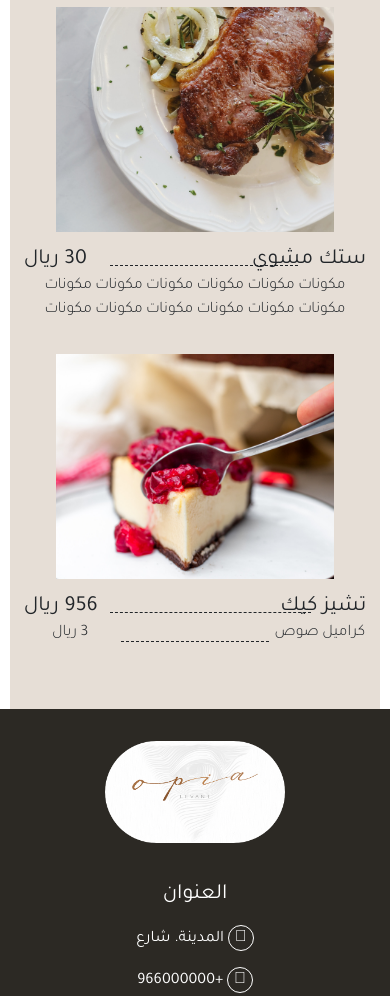
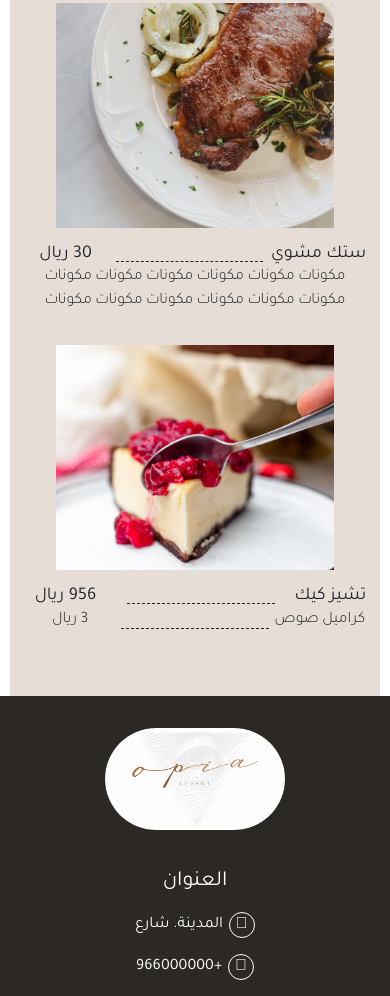
Before and after one commit to AyaHanyT/Menu, a plain HTML site: page index.html in a window 390 px wide. Shown: the part 622-1618 px from the top of the page. Drawn offline with nearby package versions, Linux system fonts and the light colour scheme; a script that the page names is missing; a web font is replaced by a local one.

Commit message:
Update style.css

```diff
--- a/assets/css/style.css
+++ b/assets/css/style.css
@@ -94,7 +94,7 @@ section {
     margin-top: 20%;
 }
 .sidenav .menu-body {
-    margin-top: 40%;
+    margin-top: 14%;
 }
 .sidenav .menu-body .links {
     display: flex;
@@ -105,6 +105,7 @@ section {
     border: none;
 }
 .sidenav .menu-body .links a {
+    margin-bottom: 5px;
     text-decoration: none;
     font-weight: 500;
     color: #f5f5f5;
@@ -245,10 +246,21 @@ footer{
 footer li a, footer h4{
     color: white;
 }
+footer li a:hover{
+    color: white;
+}
+footer li a{
+    display: flex;
+    flex-direction: row;
+    flex-wrap: wrap;
+    align-items: center;
+    gap: 6px;
+}
 footer li{
     margin-bottom: 1rem;
 }
 footer i{
+     color: white;
     border-radius: 50%;
     padding: 5px 6px;
     border: 1px solid;
@@ -395,10 +407,24 @@ header{
         margin-top: 1rem;
     }
     .menu-item >div > div > h4 {
-        width: 40%;
+        width: 73%;
     }
     .menu-item > div > div {
         height: fit-content;
+    }
+    footer li {
+    display: flex;
+    align-items: center;
+    flex-direction: row;
+    flex-wrap: wrap;
+    justify-content: center;
+}
+}
+
+
+@media screen and (max-width: 450px) {
+       .menu-item >div > div > h4 {
+        width: 83%;
     }
 }
 
@@ -415,18 +441,19 @@ header{
         flex-direction: column;
     }
     .menu-item .title {
-        width: 184%;
+        width: max-content;
         text-align: right;
+        font-size : 18px;
     }
     .menu-item >div > div > h4 {
-        min-width: 24%;
-        max-width: 164%;
-        text-align: left;
+        font-size : 18px;
+    width: max-content;
+        min-width: 25%;
     }
     .menu-item > div {
         padding: 0 2px;
     }
     .dots{
-        width: 100%;
+        width: 43%;
     }
 }
```
